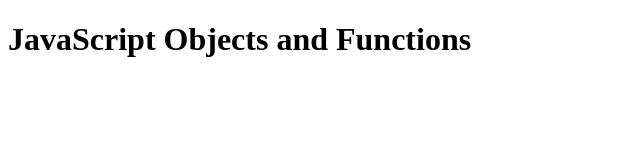
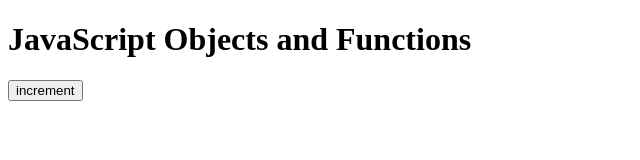
Before and after one commit to seaofcode/JavaScript-Obj-Functions, a plain HTML site: page index.html in a window 1280 px wide. Shown: the whole page, without its empty margins (0-640 px from the left). Drawn offline with Linux system fonts and the light colour scheme.

Commit message:
HTML, JS
Call, Apply and Bind

```diff
--- a/index.html
+++ b/index.html
@@ -8,6 +8,7 @@
 </head>
 <body>
     <h1>JavaScript Objects and Functions</h1>
+    <button class="increment">increment</button>
 
     <script src="app.js"></script>
 </body>
```
Also changed, not shown: app.js (+15 -0 lines).
